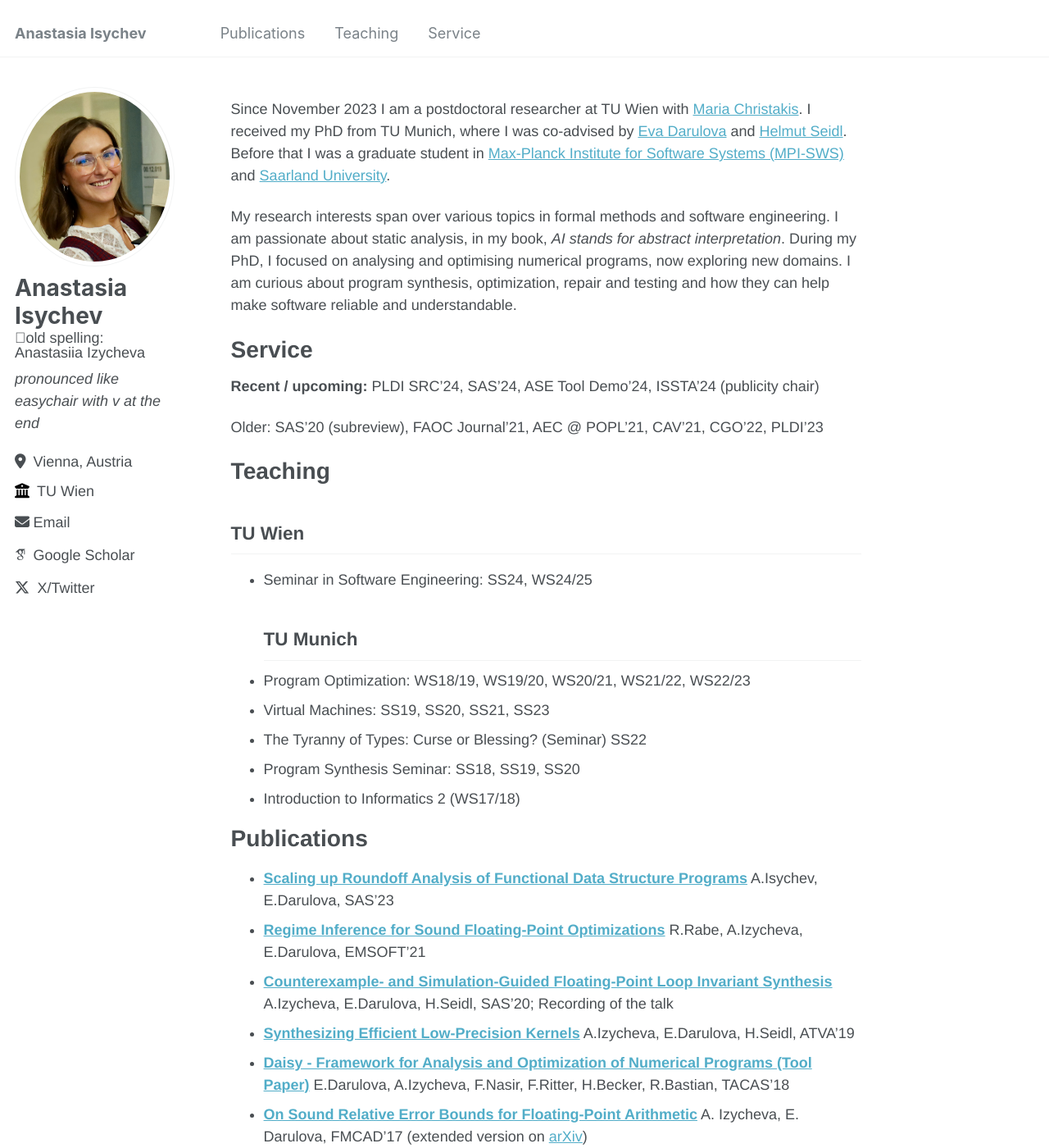
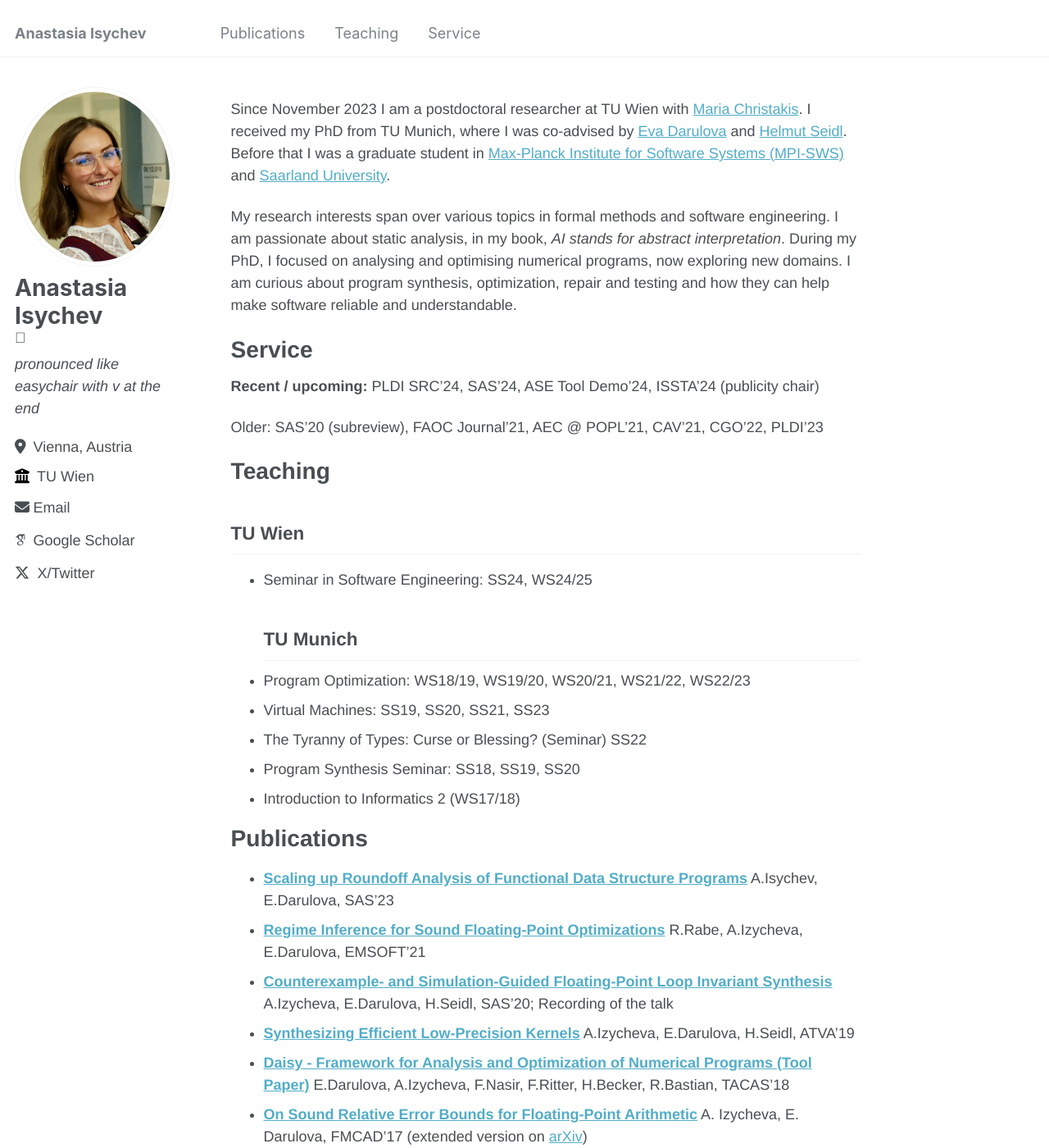
Before and after one commit to aisychev/aisychev.github.io, a Jekyll site: the page built from _pages/about.md, in a window 1280 px wide and 1400 px high. Shown: the whole window at 82% size. Built offline with Jekyll 4.4.1, drawn with Linux system fonts in a browser that asks for light colours; some web fonts are replaced.

Commit message:
try adding tooltip

```diff
--- a/_includes/author-profile.html
+++ b/_includes/author-profile.html
@@ -15,7 +15,7 @@
   </div>
 
   <div class="author__content">
-    <h2 class="author__name">{{ author.name }}</h2><i class="fa-sharp fa-thin fa-circle-info tooltip"><span class="tooltiptext">old spelling: Anastasiia Izycheva</span></i>
+    <h2 class="author__name">{{ author.name }}</h2><div class="tooltip"> <i class="fa-sharp fa-thin fa-circle-info"></i><span class="tooltiptext">old spelling: Anastasiia Izycheva</span></div>
     {% if author.pronouns %}<p class="author__pronouns">{{ author.pronouns }}</p>{% endif %}
     {% if author.bio %}<p class="author__bio">{{ author.bio }}</p>{% endif %}
   </div>
--- a/_sass/_sidebar.scss
+++ b/_sass/_sidebar.scss
@@ -258,12 +258,13 @@
       text-decoration: underline;
     }
   }
+}
 
   /* Tooltip container */
   .tooltip {
     position: relative;
     display: inline-block;
-  border-bottom: 1px dotted black; /* If you want dots under the hoverable text */
+    // border-bottom: 1px dotted black; /* If you want dots under the hoverable text */
   }
 
   /* Tooltip text */
@@ -289,4 +290,3 @@
   .tooltip:hover .tooltiptext {
     visibility: visible;
   }
-}
```
Lines whose indentation alone changed are shown as unchanged.
